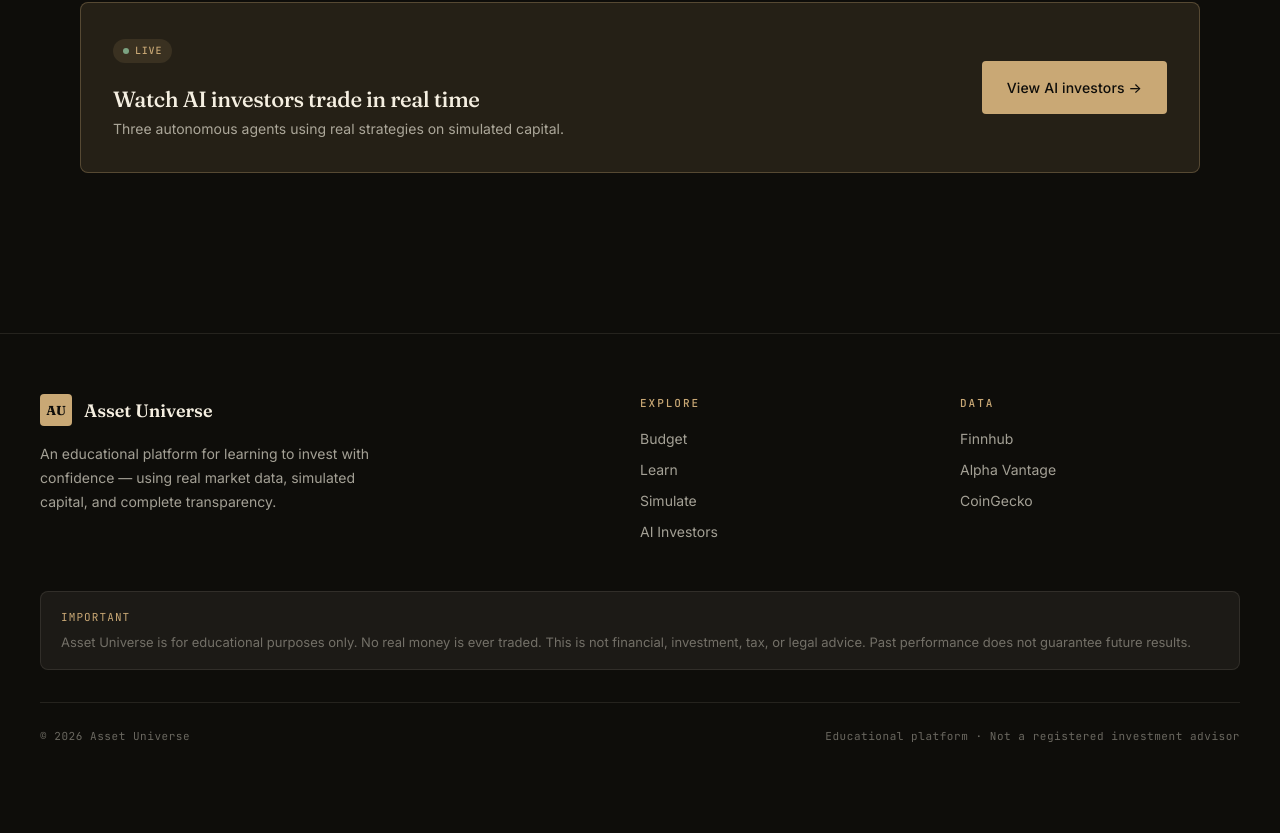
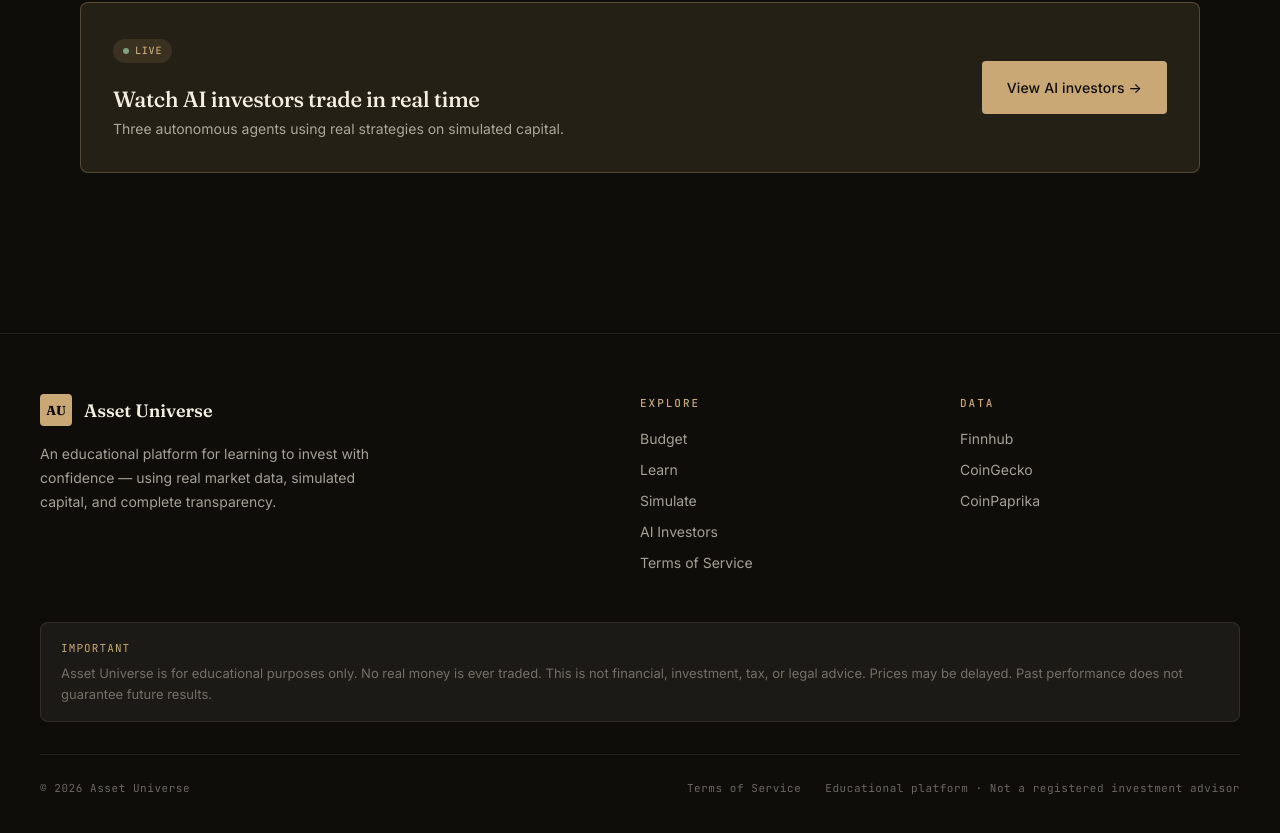
Before and after one commit to Yash-Mehtaa/Asset-Universe, a Next.js app: page /my-portfolio in a window 1280 px wide. Shown: the part 913-1746 px from the top of the page. Before the commit the page ends 1698 px from the top, so only its background shows below. Built offline with nearby package versions, Linux system fonts and the light colour scheme.

Commit message:
add terms link to footer, fix data attribution

```diff
--- a/app/components/Footer.tsx
+++ b/app/components/Footer.tsx
@@ -1,5 +1,4 @@
 import Link from "next/link";
-
 export function Footer() {
   return (
     <footer style={{
@@ -39,18 +38,18 @@ export function Footer() {
               <Link href="/learn" style={{ color: "var(--text-2)" }}>Learn</Link>
               <Link href="/simulate" style={{ color: "var(--text-2)" }}>Simulate</Link>
               <Link href="/ai-investors" style={{ color: "var(--text-2)" }}>AI Investors</Link>
+              <Link href="/terms" style={{ color: "var(--text-2)" }}>Terms of Service</Link>
             </div>
           </div>
           <div>
             <div className="eyebrow" style={{ marginBottom: 14 }}>Data</div>
             <div style={{ display: "flex", flexDirection: "column", gap: 8, fontSize: 14, color: "var(--text-2)" }}>
               <span>Finnhub</span>
-              <span>Alpha Vantage</span>
               <span>CoinGecko</span>
+              <span>CoinPaprika</span>
             </div>
           </div>
         </div>
-
         <div style={{
           padding: "16px 20px",
           background: "var(--surface)",
@@ -62,10 +61,9 @@ export function Footer() {
             Important
           </div>
           <p style={{ fontSize: 13, lineHeight: 1.6, color: "var(--text-3)" }}>
-            Asset Universe is for educational purposes only. No real money is ever traded. This is not financial, investment, tax, or legal advice. Past performance does not guarantee future results.
+            Asset Universe is for educational purposes only. No real money is ever traded. This is not financial, investment, tax, or legal advice. Prices may be delayed. Past performance does not guarantee future results.
           </p>
         </div>
-
         <div style={{
           display: "flex", justifyContent: "space-between", alignItems: "center",
           paddingTop: 24,
@@ -76,7 +74,10 @@ export function Footer() {
           letterSpacing: "0.05em",
         }}>
           <span>© 2026 Asset Universe</span>
-          <span>Educational platform · Not a registered investment advisor</span>
+          <div style={{ display: "flex", gap: 24, alignItems: "center" }}>
+            <Link href="/terms" style={{ color: "var(--text-3)" }}>Terms of Service</Link>
+            <span>Educational platform · Not a registered investment advisor</span>
+          </div>
         </div>
       </div>
     </footer>
```
